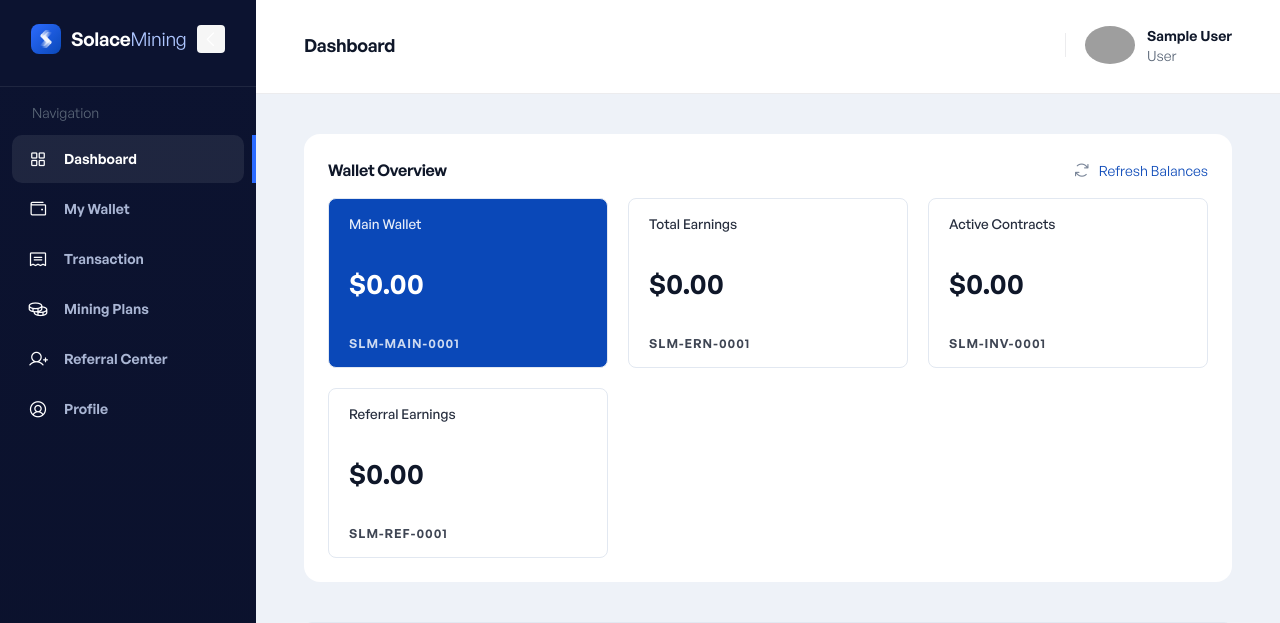
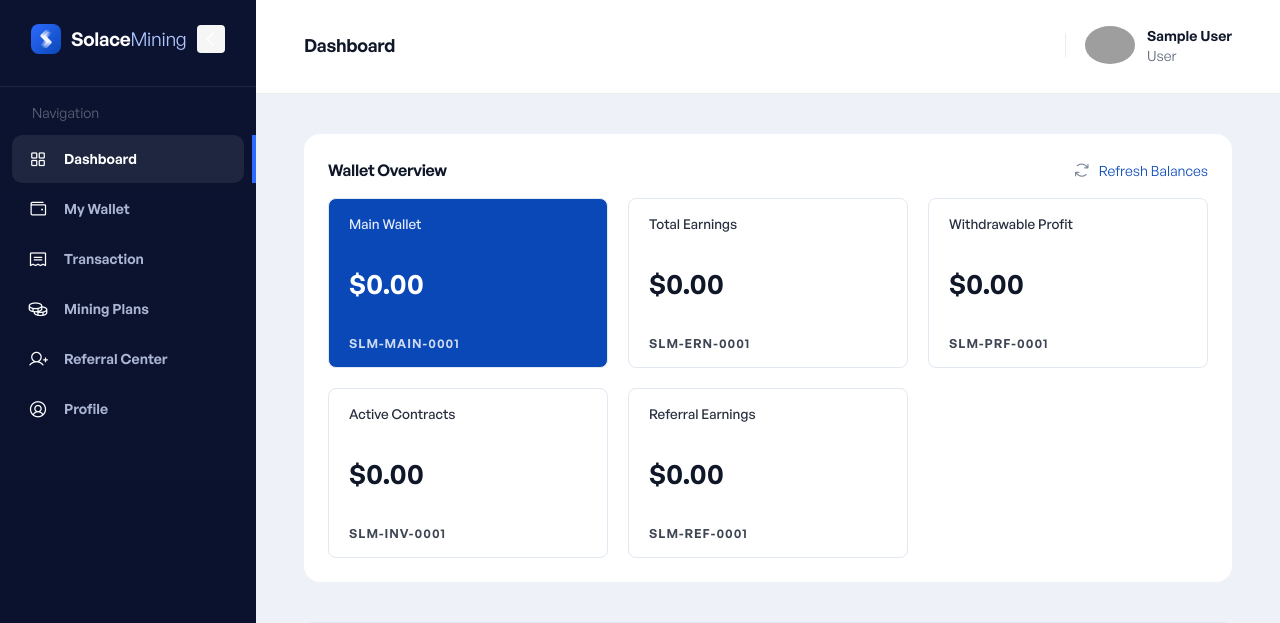
Before and after one commit to mrwayne-dev/solace, a PHP site: page /dashboard in a window 1280 px wide. Shown: the top 623 px of the page. Run offline with PHP 8.4, Linux system fonts and the light colour scheme; the visitor is signed in with stand-in values (Sample User, id 1); some web fonts are replaced; grey boxes are pictures that could not be loaded.

Commit message:
Add 'Withdrawable Profit' card to user dashboard (spendable profit_balance)
Co-Authored-By: Claude Opus 4.8 <noreply@anthropic.com>

```diff
--- a/assets/js/dashboard.js
+++ b/assets/js/dashboard.js
@@ -334,6 +334,7 @@ var loadDashboardData = async function () {
         $('#holdlock-savings').text(formatCurrency(w.holdlock_savings ?? 0));
         $('#total-earnings').text(formatCurrency(w.total_earnings ?? 0));
         $('#wallet-total-earnings').text(formatCurrency(w.total_earnings ?? 0));
+        $('#profit-balance').text(formatCurrency(w.profit_balance ?? 0));
         // Withdrawable = spendable capital + spendable profit
         $('#withdraw-available').text(formatCurrency(w.available_balance ?? w.balance ?? 0));
 
@@ -388,6 +389,8 @@ var loadDashboardData = async function () {
         $('#total-investments').text(formatCurrency(parseNum(c.active_value ?? w.total_investments ?? w.investments ?? 0)));
         $('#referral-earnings').text(formatCurrency(parseNum(w.referral_earnings ?? 0)));
         $('#total-earnings').text(formatCurrency(parseNum(w.total_earnings ?? 0)));
+        $('#profit-balance').text(formatCurrency(parseNum(w.profit_balance ?? 0)));
+        $('#withdraw-available').text(formatCurrency(parseNum(w.available_balance ?? w.balance ?? 0)));
       }
 
       // --- Wallet Activity List (wallet.php) ---
--- a/pages/user/dashboard.php
+++ b/pages/user/dashboard.php
@@ -74,12 +74,21 @@ $user_role = $_SESSION['role'] ?? 'user';
         </div>
       </div>
 
-      <!-- Total Earnings -->
+      <!-- Total Earnings (lifetime) -->
       <div class="wallet-card wallet-green">
         <div class="wallet-card-header">Total Earnings</div>
         <div class="wallet-card-balance">$<span id="total-earnings">0.00</span></div>
         <div class="wallet-card-footer">
           SLM-ERN-<?= str_pad($user_id, 4, '0', STR_PAD_LEFT) ?>
+        </div>
+      </div>
+
+      <!-- Withdrawable Profit (spendable) -->
+      <div class="wallet-card wallet-accent">
+        <div class="wallet-card-header">Withdrawable Profit</div>
+        <div class="wallet-card-balance">$<span id="profit-balance">0.00</span></div>
+        <div class="wallet-card-footer">
+          SLM-PRF-<?= str_pad($user_id, 4, '0', STR_PAD_LEFT) ?>
         </div>
       </div>
 
```
